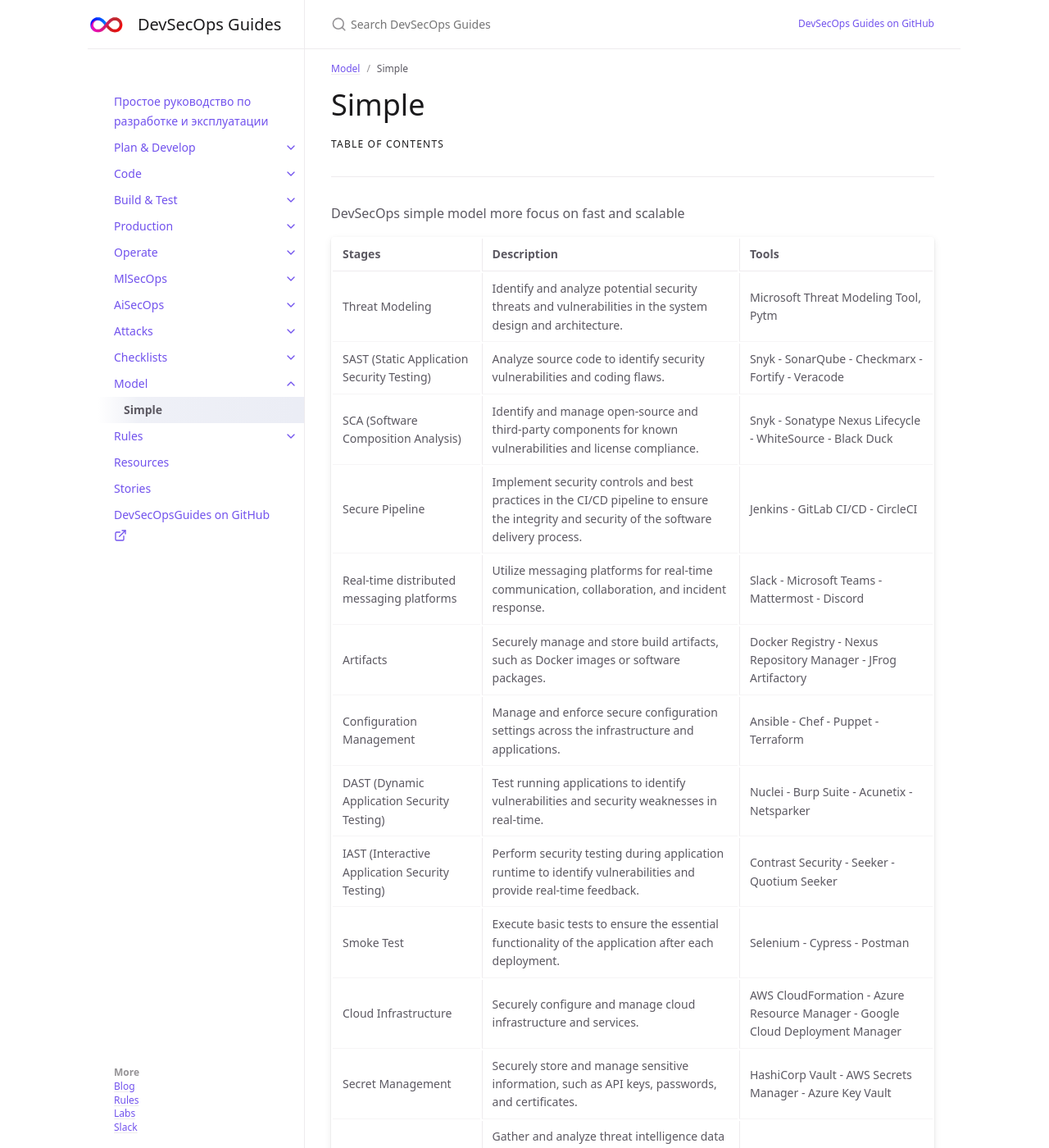
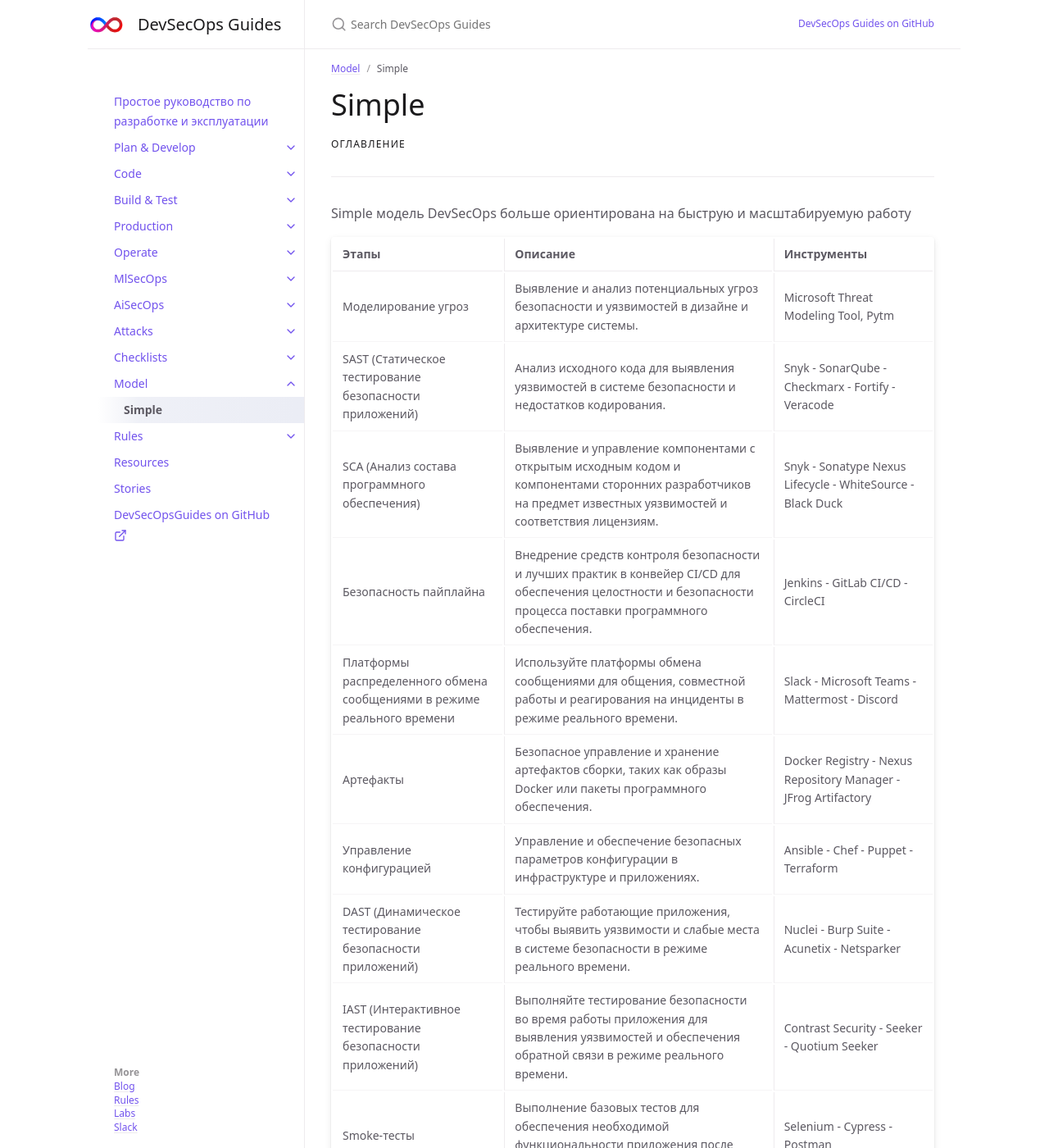
Before and after one commit to 2artem2/Work-Stuff, a Jekyll site: the page built from docs/model/simple.md, in a window 1280 px wide and 1400 px high. Shown: the whole window at 82% size. Built offline with Jekyll 4.4.1, drawn with Linux system fonts in a browser that asks for light colours; some of the changed text lies outside the part shown.

Commit message:
simple.md

```diff
--- a/docs/model/simple.md
+++ b/docs/model/simple.md
@@ -7,7 +7,7 @@ parent: Model
 # Simple
 {: .no_toc }
 
-## Table of contents
+## Оглавление
 {: .no_toc .text-delta }
 
 1. TOC
@@ -15,26 +15,26 @@ parent: Model
 
 ---
 
-DevSecOps simple model more focus on fast and scalable
+Simple модель DevSecOps больше ориентирована на быструю и масштабируемую работу
 
 
-| Stages        | Description | Tools |
+| Этапы        | Описание | Инструменты |
 |:-------------|:------------------|:------|
-| Threat Modeling           | Identify and analyze potential security threats and vulnerabilities in the system design and architecture. | Microsoft Threat Modeling Tool, Pytm  |
-| SAST (Static Application Security Testing)           | Analyze source code to identify security vulnerabilities and coding flaws.  | Snyk - SonarQube - Checkmarx - Fortify - Veracode  |
-| SCA (Software Composition Analysis)           | Identify and manage open-source and third-party components for known vulnerabilities and license compliance. | Snyk - Sonatype Nexus Lifecycle - WhiteSource - Black Duck  |
-| Secure Pipeline           | Implement security controls and best practices in the CI/CD pipeline to ensure the integrity and security of the software delivery process.  | Jenkins - GitLab CI/CD - CircleCI  |
-| Real-time distributed messaging platforms           | Utilize messaging platforms for real-time communication, collaboration, and incident response.  | Slack - Microsoft Teams - Mattermost - Discord  |
-| Artifacts           | Securely manage and store build artifacts, such as Docker images or software packages.  | Docker Registry - Nexus Repository Manager - JFrog Artifactory  |
-| Configuration Management           | Manage and enforce secure configuration settings across the infrastructure and applications.   | Ansible - Chef - Puppet - Terraform  |
-| DAST (Dynamic Application Security Testing)           | Test running applications to identify vulnerabilities and security weaknesses in real-time.  | Nuclei - Burp Suite - Acunetix - Netsparker  |
-| IAST (Interactive Application Security Testing)           | Perform security testing during application runtime to identify vulnerabilities and provide real-time feedback.  | Contrast Security - Seeker - Quotium Seeker  |
-| Smoke Test           | Execute basic tests to ensure the essential functionality of the application after each deployment.  | Selenium - Cypress - Postman  |
-| Cloud Infrastructure           | Securely configure and manage cloud infrastructure and services.  | AWS CloudFormation - Azure Resource Manager - Google Cloud Deployment Manager  |
-| Secret Management           | Securely store and manage sensitive information, such as API keys, passwords, and certificates.  | HashiCorp Vault - AWS Secrets Manager - Azure Key Vault  |
-| Threat Intelligence           |  Gather and analyze threat intelligence data to proactively identify potential security threats and vulnerabilities.  | OpenCTI  |
-| Vulnerability Assessment           | Conduct regular vulnerability assessments and scans to identify and prioritize vulnerabilities.  | Nessus - Qualys - OpenVAS - Rapid7 InsightVM  |
-| Monitoring           | Continuously monitor applications and infrastructure for security events and anomalies.  | ELK Stack (Elasticsearch, Logstash, Kibana) - Splunk - Prometheus - Grafana  |
-| Virtual Patching           | Apply temporary security measures to mitigate vulnerabilities until a permanent fix is implemented.  | OpenRASP |
-| MISecOps (Machine Learning in Security Operations)           | Utilize machine learning techniques to enhance security operations and automate threat detection and response.   | IBM Watson for Cyber Security - Splunk User Behavior Analytics (UBA) - Darktrace  |
-| AiSecOps (Artificial Intelligence in Security Operations)           | Apply artificial intelligence algorithms and techniques to improve security operations and automate threat analysis and response. |  Cylance - IBM QRadar - Palo Alto Networks Cortex XDR  |
+| Моделирование угроз           | Выявление и анализ потенциальных угроз безопасности и уязвимостей в дизайне и архитектуре системы. | Microsoft Threat Modeling Tool, Pytm  |
+| SAST (Статическое тестирование безопасности приложений)           | Анализ исходного кода для выявления уязвимостей в системе безопасности и недостатков кодирования.  | Snyk - SonarQube - Checkmarx - Fortify - Veracode  |
+| SCA (Анализ состава программного обеспечения)           | Выявление и управление компонентами с открытым исходным кодом и компонентами сторонних разработчиков на предмет известных уязвимостей и соответствия лицензиям. | Snyk - Sonatype Nexus Lifecycle - WhiteSource - Black Duck  |
+| Безопасность пайплайна           | Внедрение средств контроля безопасности и лучших практик в конвейер CI/CD для обеспечения целостности и безопасности процесса поставки программного обеспечения.  | Jenkins - GitLab CI/CD - CircleCI  |
+| Платформы распределенного обмена сообщениями в режиме реального времени           | Используйте платформы обмена сообщениями для общения, совместной работы и реагирования на инциденты в режиме реального времени.  | Slack - Microsoft Teams - Mattermost - Discord  |
+| Артефакты           | Безопасное управление и хранение артефактов сборки, таких как образы Docker или пакеты программного обеспечения.  | Docker Registry - Nexus Repository Manager - JFrog Artifactory  |
+| Управление конфигурацией           | Управление и обеспечение безопасных параметров конфигурации в инфраструктуре и приложениях.   | Ansible - Chef - Puppet - Terraform  |
+| DAST (Динамическое тестирование безопасности приложений)           | Тестируйте работающие приложения, чтобы выявить уязвимости и слабые места в системе безопасности в режиме реального времени.  | Nuclei - Burp Suite - Acunetix - Netsparker  |
+| IAST (Интерактивное тестирование безопасности приложений)           | Выполняйте тестирование безопасности во время работы приложения для выявления уязвимостей и обеспечения обратной связи в режиме реального времени.  | Contrast Security - Seeker - Quotium Seeker  |
+| Smoke-тесты           | Выполнение базовых тестов для обеспечения необходимой функциональности приложения после каждого развертывания.  | Selenium - Cypress - Postman  |
+| Облачная инфраструктура           | Безопасная настройка и управление облачной инфраструктурой и службами.  | AWS CloudFormation - Azure Resource Manager - Google Cloud Deployment Manager  |
+| Управление секретами           | Безопасное хранение и управление конфиденциальной информацией, такой как ключи API, пароли и сертификаты.  | HashiCorp Vault - AWS Secrets Manager - Azure Key Vault  |
+| Разведка угроз           |  Сбор и анализ данных разведки угроз для проактивного выявления потенциальных угроз безопасности и уязвимостей.  | OpenCTI  |
+| Оценка уязвимости           | Регулярно проводите оценку и сканирование уязвимостей для выявления и определения их приоритетности.  | Nessus - Qualys - OpenVAS - Rapid7 InsightVM  |
+| Мониторинг           | Постоянный мониторинг приложений и инфраструктуры на предмет событий и аномалий безопасности.  | ELK Stack (Elasticsearch, Logstash, Kibana) - Splunk - Prometheus - Grafana  |
+| Виртуальное исправление           | Применяйте временные меры безопасности для устранения уязвимостей до тех пор, пока не будет реализовано постоянное исправление.  | OpenRASP |
+| MISecOps (Машинное обучение в операциях безопасности)           | Использование методов машинного обучения для повышения эффективности операций по обеспечению безопасности и автоматизации процесса обнаружения угроз и реагирования на них.   | IBM Watson for Cyber Security - Splunk User Behavior Analytics (UBA) - Darktrace  |
+| AiSecOps (Искусственный интеллект в операциях по обеспечению безопасности)           | Применяйте алгоритмы и методы искусственного интеллекта для повышения эффективности операций по обеспечению безопасности и автоматизации анализа и реагирования на угрозы. |  Cylance - IBM QRadar - Palo Alto Networks Cortex XDR  |
```
